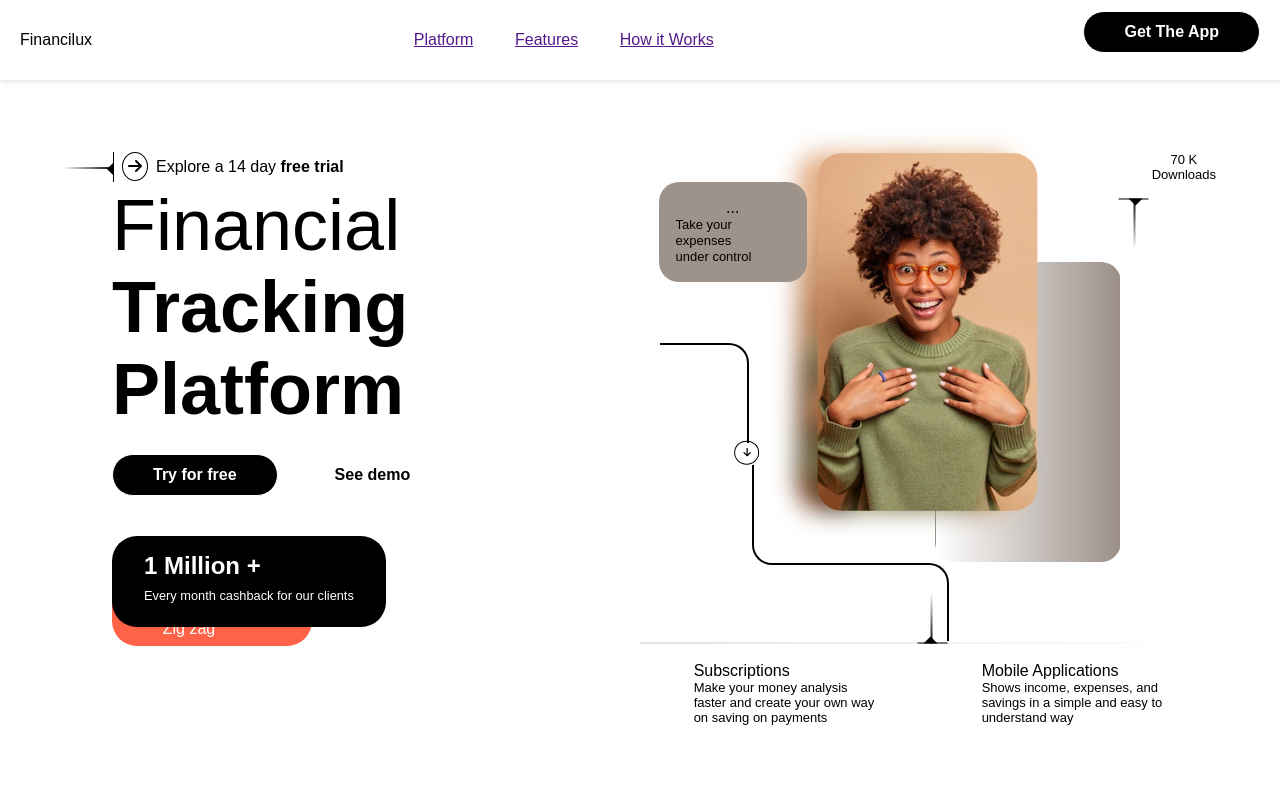
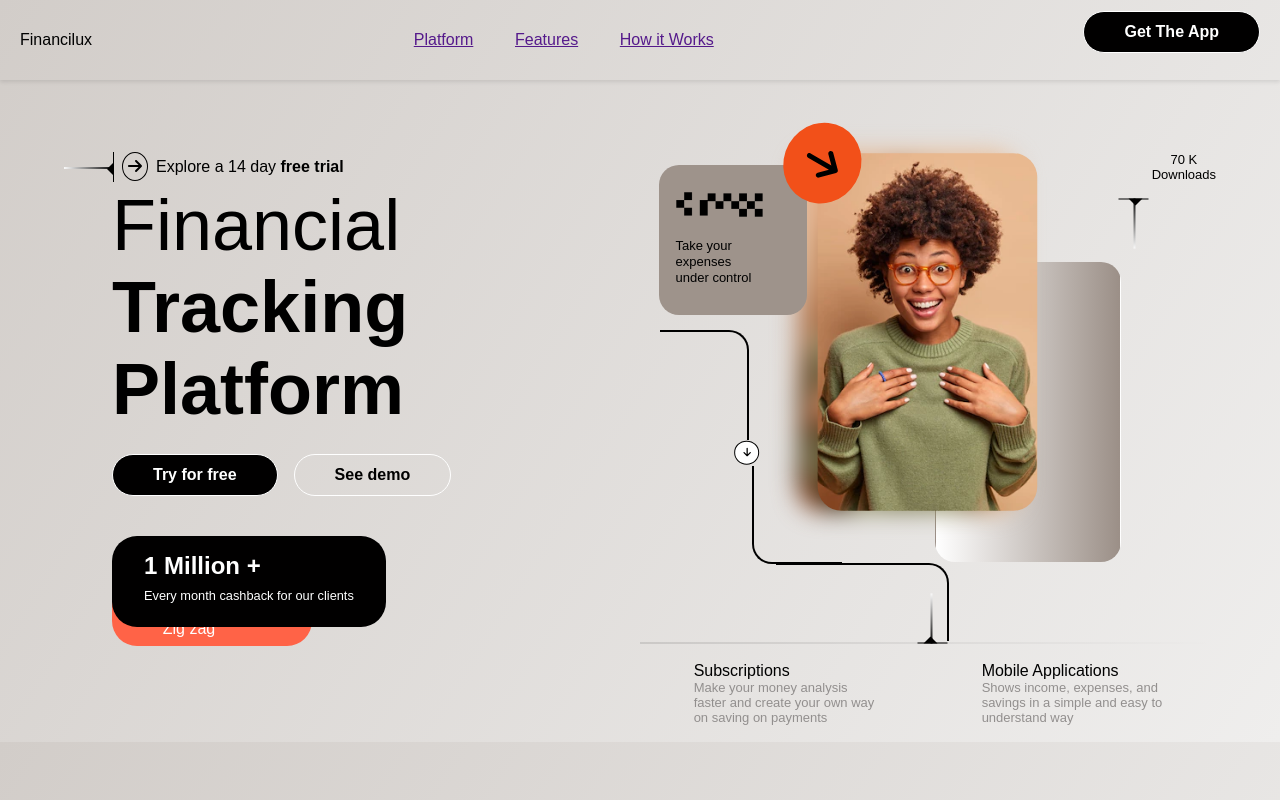
Before and after one commit to Mini-Sylar/Financial-Concept, a React (Vite) app: page / in a window 1280 px wide. Built offline with nearby package versions, Linux system fonts and the light colour scheme.

Commit message:
Added zig zag pattern

```diff
--- a/src/Reset.css
+++ b/src/Reset.css
@@ -6,6 +6,12 @@
 
 body {
   font-family: "Poppins", sans-serif;
+  background: rgb(191, 184, 179);
+  background: linear-gradient(
+    122deg,
+    rgb(210, 205, 201) 0%,
+    rgb(239, 238, 237) 100%
+  );
 }
 
 .main-container {
@@ -23,10 +29,8 @@ body {
   width: 100%;
 }
 
-@media screen and (max-width:500px) {
+@media screen and (max-width: 500px) {
   .contains-sides {
     grid-template-columns: 1fr;
   }
 }
-
-}
--- a/src/components/Header.jsx
+++ b/src/components/Header.jsx
@@ -27,7 +27,6 @@ export default Header;
 
 const headerStyles = {
   nav: {
-    backgroundColor: "#fff",
     height: "80px",
     display: "flex",
     justifyContent: "space-between",
--- a/src/components/RightSide.jsx
+++ b/src/components/RightSide.jsx
@@ -1,12 +1,16 @@
 import "./rightside.css";
 import { FontAwesomeIcon } from "@fortawesome/react-fontawesome";
 import { faArrowRight } from "@fortawesome/free-solid-svg-icons";
+import img from '../assets/images/pattern.png'
 
 const arrowRight = <FontAwesomeIcon icon={faArrowRight} />;
 
 const RightSide = () => {
   return (
     <div className="right-side">
+      <div className="big-arrow">
+        <span className="big-arrow-icon">{arrowRight}</span>
+      </div>
       <div className="contains-arrows">
         <div className="arrows"></div>
         <div className="followers">
@@ -18,7 +22,9 @@ const RightSide = () => {
       </div>
       <div className="grid-container">
         <div className="grid-item">
-          <div className="dots">...</div>
+          <div className="dots">
+            <img className="image-pattern" src={img} alt="" />
+          </div>
           <p className="take-expenses">
             Take your <br /> expenses <br /> under control
           </p>
--- a/src/components/rightside.css
+++ b/src/components/rightside.css
@@ -69,6 +69,9 @@
   text-align: left;
   font-size: small;
   line-height: 1rem;
+  display: flex;
+  align-items: flex-end;
+  height: 60%;
 }
 
 .followers p {
@@ -93,18 +96,19 @@
   background-color: #9e938b;
   place-self: center;
   width: 80%;
-  height: 100%;
+  height: 130%;
   z-index: 1000;
   position: relative;
+  padding-bottom: 1rem;
 }
 
 .grid-item:nth-child(1)::after {
   content: "";
   position: absolute;
-  height: 100%;
+  height: 72%;
   width: 60%;
   left: 0;
-  top: 10rem;
+  top: 10.3rem;
   border: 2px solid black;
   border-left: none;
   border-bottom: none;
@@ -115,10 +119,10 @@
 .grid-item:nth-child(1)::before {
   content: "";
   position: absolute;
-  height: 100%;
+  height: 64%;
   width: 60%;
   left: 5.8rem;
-  top: 17.6rem;
+  top: 18.8rem;
   border: 2px solid black;
   border-bottom-left-radius: 20px;
   border-top: transparent;
@@ -149,6 +153,7 @@
 .sub-text {
   width: 25ch;
   font-size: small;
+  color: #928f8e;
 }
 
 .style-line-rotate-up {
@@ -188,3 +193,30 @@
   border-left: transparent;
   border-bottom: transparent;
 }
+
+.big-arrow {
+  position: relative;
+}
+.big-arrow-icon {
+  position: absolute;
+  top: -1.9rem;
+  left: 9rem;
+  font-size: 40px;
+  background-color: #f25019;
+  z-index: 10001;
+  padding: 1.3rem;
+  border-radius: 100%;
+  display: flex;
+  transform: rotate(30deg);
+}
+.dots {
+  position: relative;
+}
+.image-pattern {
+  width: 80%;
+  height: 100%;
+  object-fit: contain;
+  position: relative;
+  left: -0.8rem;
+  top: 0.5rem;
+}
```
Also changed, not shown: src/assets/images/pattern.png (added).
